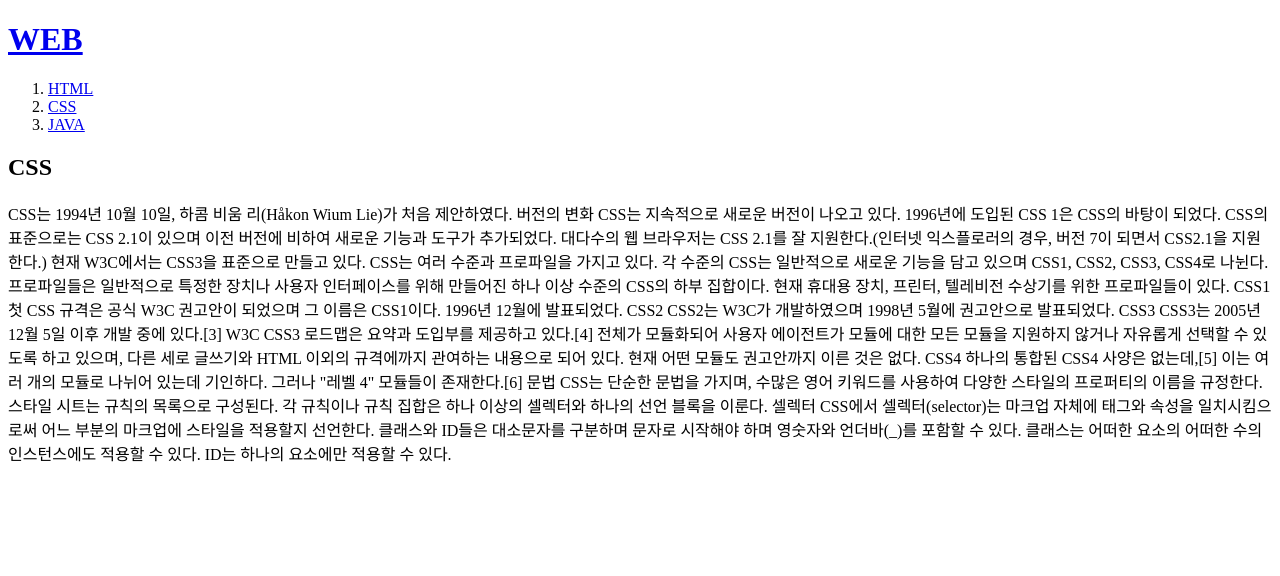
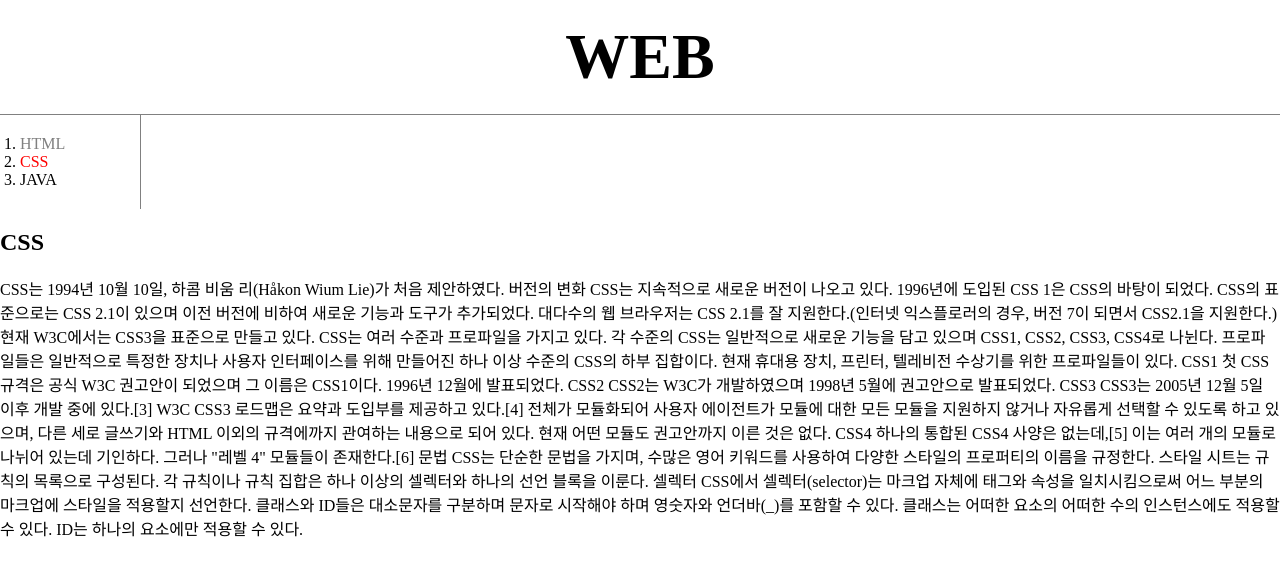
Before and after one commit to lgwoo/web1, a plain HTML site: page 2.html in a window 1280 px wide. Drawn offline with Linux system fonts and the light colour scheme.

Commit message:
Add files via upload

```diff
--- a/2.html
+++ b/2.html
@@ -4,15 +4,53 @@
   <head>
     <title>WEB1 - css</title>
     <meta charset="utf-8">
+    <style>
+      #active{
+        color:red;
+      }
+      .saw {
+        color:gray;
+      }
+      a {
+        color:black;
+        text-decoration: none;
+      }
+      h1{
+        font-size:64px;
+        text-align: center;
+        border-bottom:1px solid gray;
+        margin: 0;
+        padding: 20px;
+      }
+      ol{
+        border-right: 1px solid grey;
+        width: 100px;
+        margin: 0;
+        padding: 20px;
+      }
+      body{
+        margin: 0;
+      }
+    </style>
   </head>
 
   <body>
     <h1><a href="index.html">WEB</a></h1>
     <ol>
-      <li><a href="1.html">HTML</a></li>
-      <li><a href="2.html">CSS</a></li>
+      <li><a href="1.html" class="saw">HTML</a></li>
+      <li><a href="2.html" class="saw" id="active">CSS</a></li>
       <li><a href="3.html">JAVA</a></li>
     </ol>
+
+    <!--
+    <h1><a href="index.html"><font color="red">WEB</font></a></h1>
+    <ol>
+      <li><a href="1.html"><font color="red">HTML</font></a></li>
+      <li><a href="2.html"><font color="red">CSS</font></a></li>
+      <li><a href="3.html"><font color="red">JAVA</font></a></li>
+    </ol>
+    -->
+
     <h2>CSS</h2>
     <p>
       CSS는 1994년 10월 10일, 하콤 비움 리(Håkon Wium Lie)가 처음 제안하였다.
```
Also changed, not shown: 1.html (+2 -0 lines), box.html (added, +21 -0 lines).
